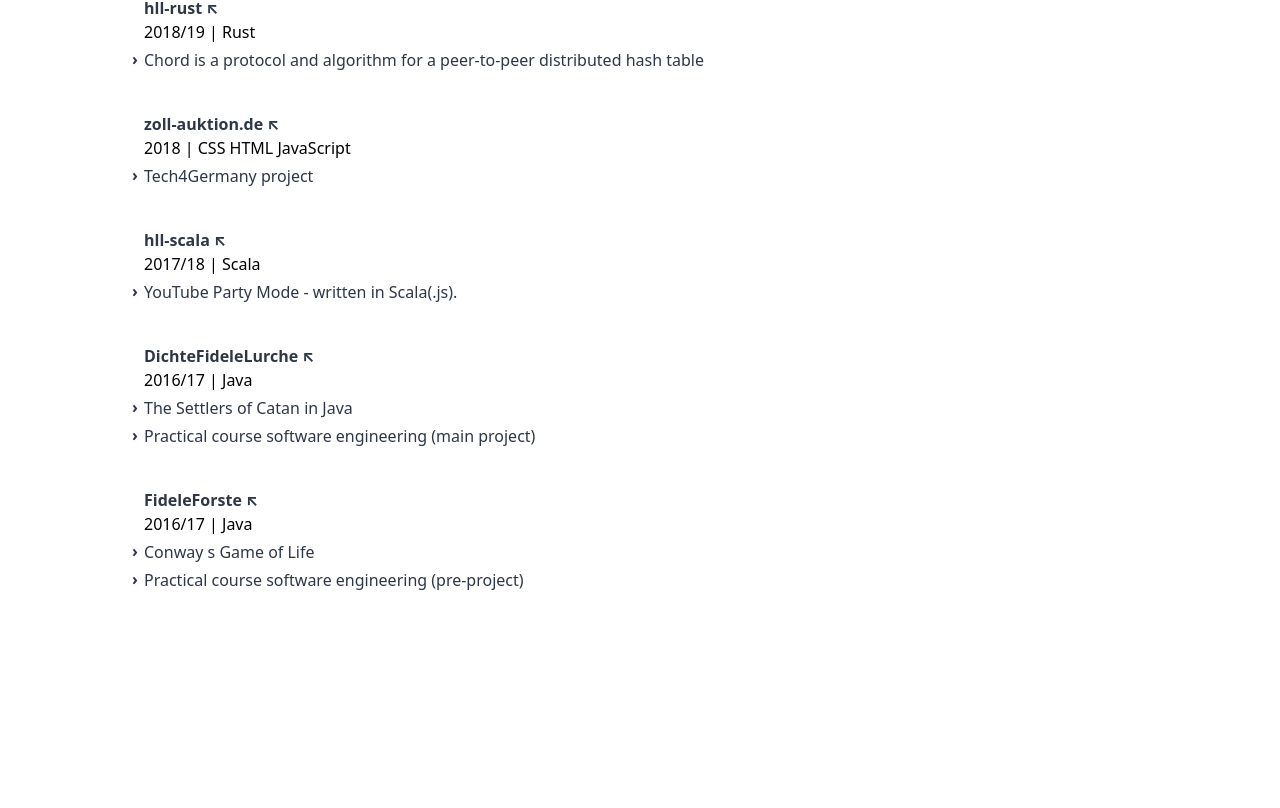
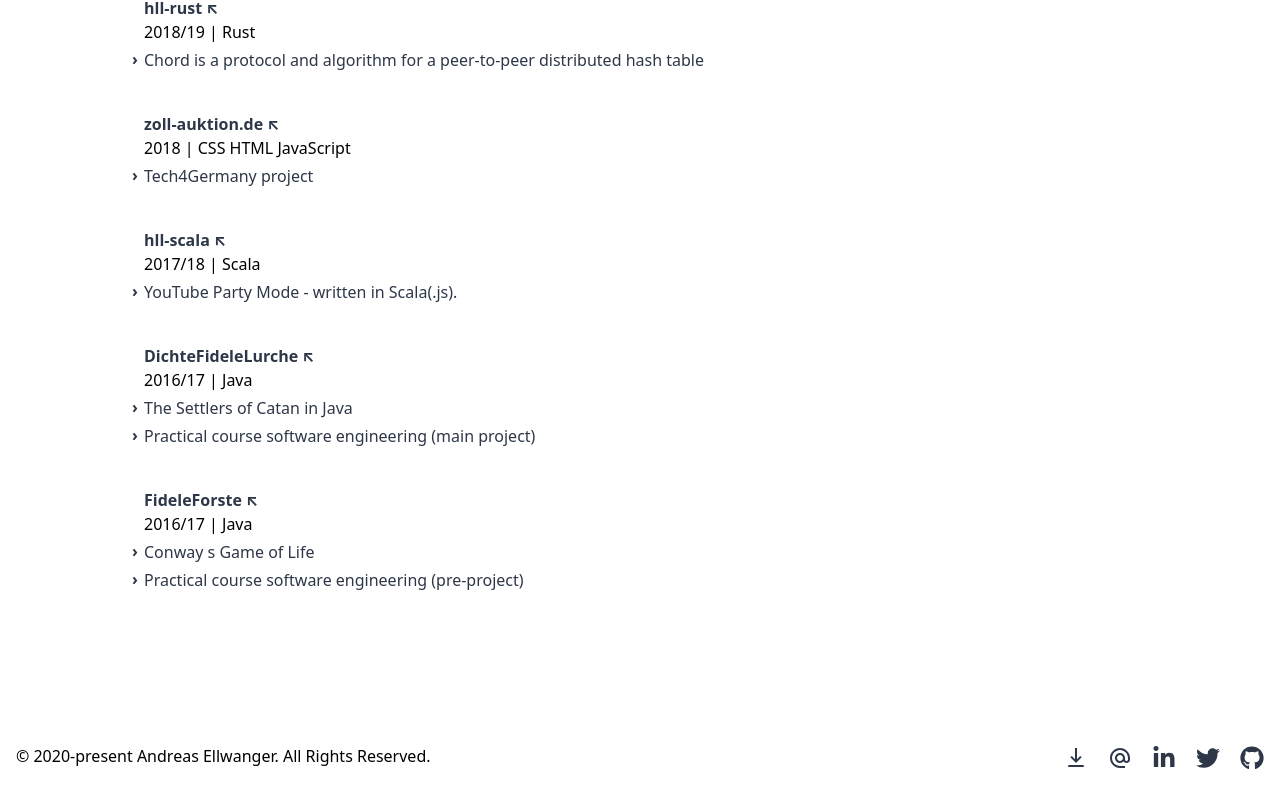
Before and after one commit to ndrsllwngr/andreasellwanger.com, a Next.js app: page /projects in a window 1280 px wide. Shown: the part 855-1663 px from the top of the page. Before the commit the page ends 1551 px from the top, so only its background shows below. Built offline with nearby package versions, Linux system fonts and the light colour scheme.

Commit message:
Add footer to projects page

```diff
--- a/pages/projects.js
+++ b/pages/projects.js
@@ -5,6 +5,7 @@ import { HtmlHead } from 'components/html-head';
 import { Header } from 'components/header';
 import { Layout } from 'components/layout';
 import { Project } from 'components/project';
+import { Footer } from 'components/footer';
 
 const myProjects = [
 	{
@@ -92,6 +93,7 @@ const ProjectsPage = () => {
 					<Project {...project} css="pb-10" key={i} />
 				))}
 			</section>
+			<Footer />
 		</Layout>
 	);
 };
```
